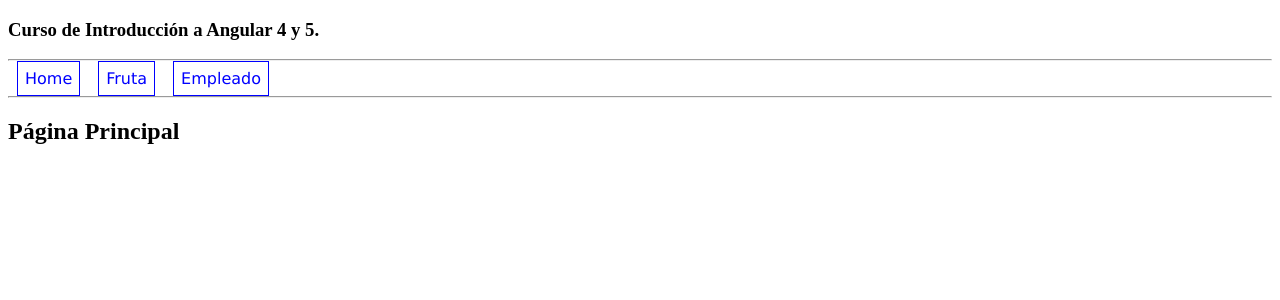
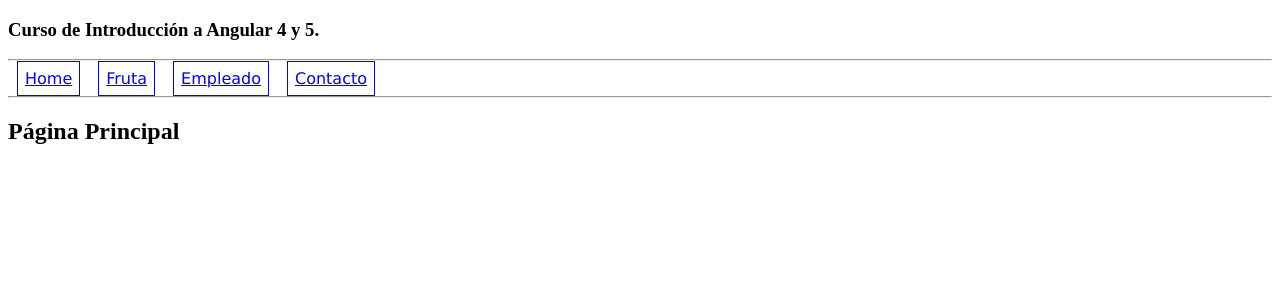
Before and after one commit to lhdzromero/test-angular-stackblitz, an Angular app: page / in a window 1280 px wide. Shown: the top 300 px of the page. Built offline with nearby package versions, Linux system fonts and the light colour scheme.

Commit message:
3 files modified, 2 added

```diff
--- a/src/app/app.component.html
+++ b/src/app/app.component.html
@@ -1,9 +1,10 @@
 <h3>Curso de Introducción a Angular 4 y 5.</h3>
 <hr />
 <nav>
-  <a >Home</a>
-  <a>Fruta</a>
-  <a>Empleado</a>
+  <a [routerLink]="['/home']" >Home</a>
+  <a [routerLink]="['/fruta']" >Fruta</a>
+  <a [routerLink]="['/empleado']">Empleado</a>
+  <a [routerLink]="['/contacto']">Contacto</a>
 </nav>
 <hr />
 <!--<fruta-sec></fruta-sec>-->
--- a/src/app/app.module.ts
+++ b/src/app/app.module.ts
@@ -10,12 +10,13 @@ import { FrutaComponent } from './fruta/fruta.component';
 import { EmpleadoComponent } from './empleados/empleado.component';
 import { VideojuegosComponent } from './videojuegos/videojuegos.component';
 import { HomeComponent } from './home/home.component';
-
+import { ContactoComponent } from './contacto/contacto.component';
 
 @NgModule({
   imports:      [ BrowserModule, FormsModule, routing ],
   declarations: [ AppComponent,
                   HomeComponent,
+                  ContactoComponent,
                   HelloComponent,
                   FrutaComponent,
                   EmpleadoComponent,
--- a/src/app/app.routing.ts
+++ b/src/app/app.routing.ts
@@ -2,14 +2,16 @@ import {ModuleWithProviders} from '@angular/core';
 import {Routes, RouterModule} from '@angular/router';
 
 //Importar componentes
-import {EmpleadoComponent} from './empleados/empleado.component';
-import {FrutaComponent} from './fruta/fruta.component';
+import { EmpleadoComponent } from './empleados/empleado.component';
+import { FrutaComponent } from './fruta/fruta.component';
 import { HomeComponent } from './home/home.component';
+import { ContactoComponent } from './contacto/contacto.component';
 
 const appRoutes: Routes = [
   {path: '', component: HomeComponent},
   {path: 'empleado', component: EmpleadoComponent},
   {path: 'fruta', component: FrutaComponent},
+  {path: 'contacto', component: ContactoComponent},
   {path: '**', component: HomeComponent}
 ];
 
--- /dev/null
+++ b/src/app/contacto/contacto.component.html
@@ -0,0 +1 @@
+<h2>{{titulo}}</h2>
--- /dev/null
+++ b/src/app/contacto/contacto.component.ts
@@ -0,0 +1,10 @@
+import { Component } from '@angular/core';
+
+@Component({
+  selector: 'contacto',
+  templateUrl: './contacto.component.html'
+})
+
+export class ContactoComponent{
+  titulo = 'Página de contacto de la web';
+}
```
